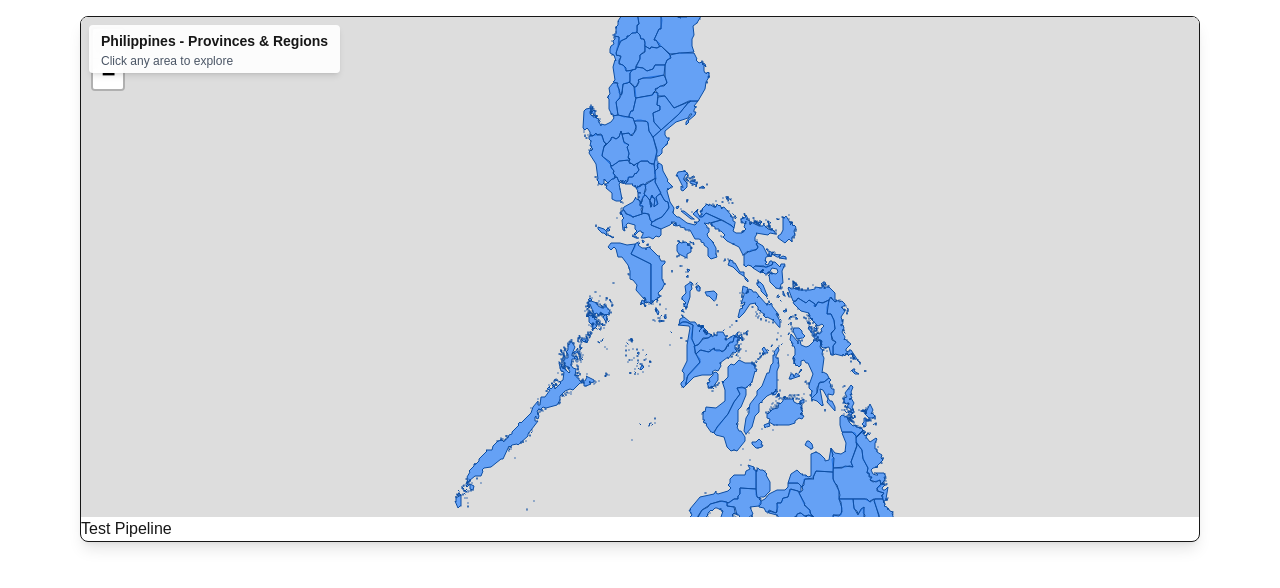
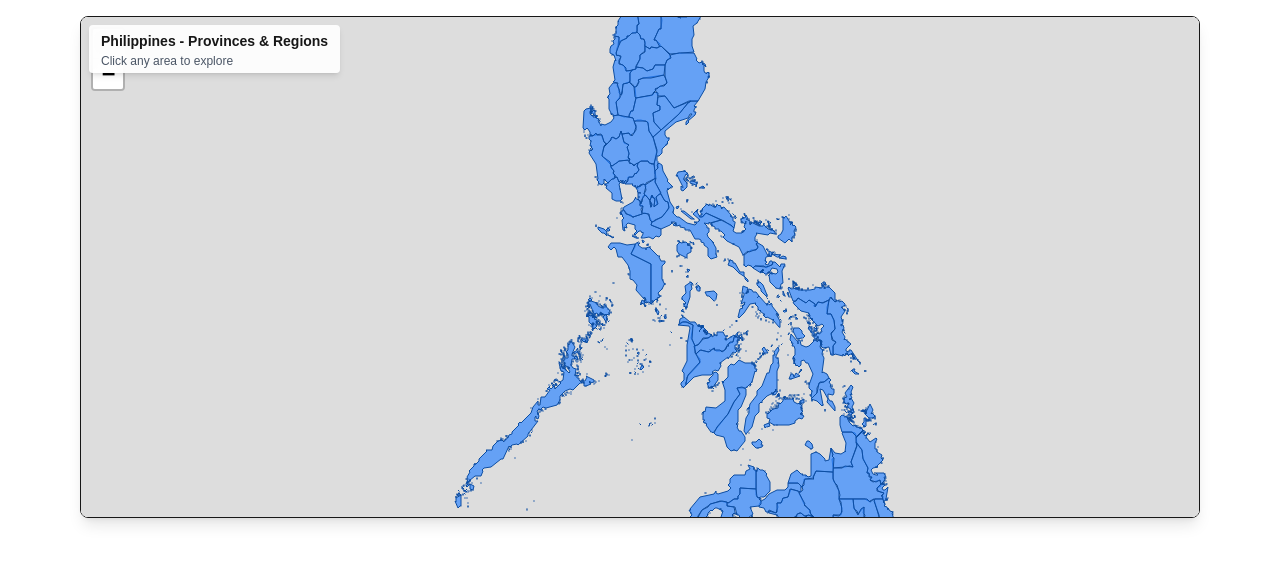
Before and after one commit to cedgarcia/election-results-frontend, a Next.js app: page / in a window 1280 px wide. Shown: the top 588 px of the page. Built offline with nearby package versions, Linux system fonts and the light colour scheme; no server answers.

Commit message:
pipeline works

```diff
--- a/src/app/page.tsx
+++ b/src/app/page.tsx
@@ -32,7 +32,6 @@ const PhilippinesMapPage = () => {
           onAreaClick={handleAreaClick}
           selectedArea={selectedArea}
         />
-        <p>Test Pipeline</p>
       </div>
     </div>
   );
```
